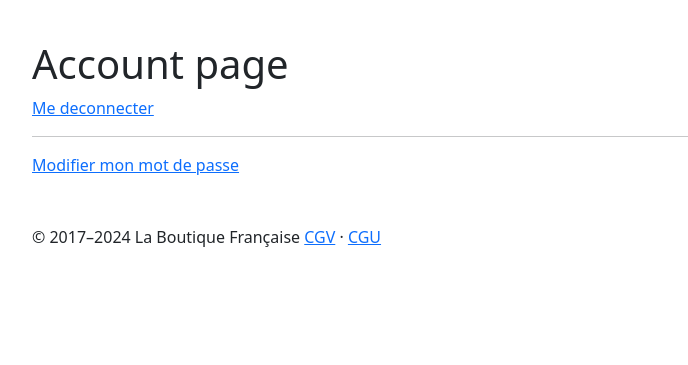
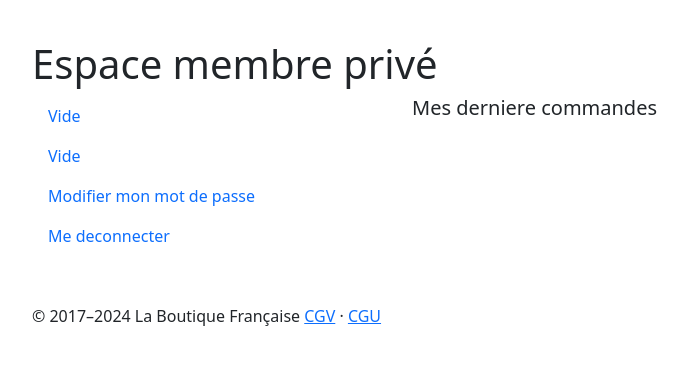
Before and after one commit to TODOROVIon/VP_real, a Symfony app: template templates/account/index.html.twig in a window 1280 px wide. Shown: the part 56-421 px from the top of the page, without its empty margins (50-738 px from the left). Run offline with Twig, Linux system fonts and the light colour scheme; the template is opened without the code that fills it, so the values that code supplies are empty; some libraries are stand-ins or nearby versions.

Commit message:
ajoute de css

```diff
--- a/src/Controller/AccountController.php
+++ b/src/Controller/AccountController.php
@@ -35,6 +35,7 @@ class AccountController extends AbstractController
         $form->handleRequest($request);
 
         if ($form->isSubmitted() && $form->isValid()){
+            // dd($form);
             $entityManager->flush();        // avec variable $entityManager->flush, on envoi notre information dans la BDD
             $this->addFlash(
                 'success',
--- /dev/null
+++ b/templates/account/_menu.html.twig
@@ -0,0 +1,14 @@
+<ul class="nav flex-column">
+  <li class="nav-item">
+    <a class="nav-link" href="#">Vide</a>
+  </li>
+  <li class="nav-item">
+    <a class="nav-link" href="#">Vide</a>
+  </li>
+  <li class="nav-item">
+    <a class="nav-link" href="{{ path('app_account_modify_pwd')}}">Modifier mon mot de passe</a>
+  </li>
+  <li class="nav-item">
+    <a class="nav-link" href="{{ path('app_logout')}}">Me deconnecter</a>
+  </li>
+</ul>
--- a/templates/account/index.html.twig
+++ b/templates/account/index.html.twig
@@ -4,10 +4,17 @@
 {% block body %}
 
     <div class="container my-5">
-        <h1>Account page</h1>
-        <a href="{{ path('app_logout')}}">Me deconnecter</a>
-        <hr>
-        <a href="{{ path('app_account_modify_pwd')}}">Modifier mon mot de passe</a>
+        <h1>Espace membre privé</h1>
+
+        <div class="row">
+            <div class="col-md-4">
+                {% include 'account/_menu.html.twig' %}
+            </div>
+            <div class="col-md-8">
+                <h5>Mes derniere commandes</h5>
+            </div>
+        </div>
+
     </div>
 
 {% endblock %}
```
Also changed, not shown: templates/account/password.html.twig (+11 -2 lines).
